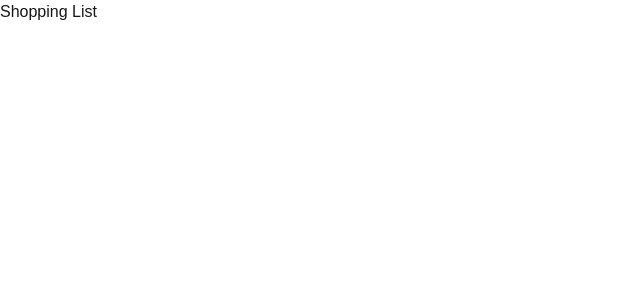
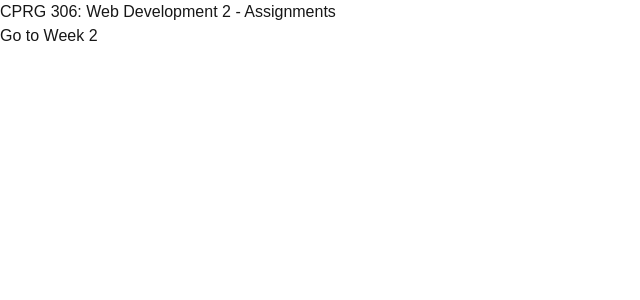
Before and after one commit to AsadSait1998/cprg306-assignments, a Next.js app: page /week-2 in a window 1280 px wide. Shown: the top 300 px of the page, without its empty margins (0-640 px from the left). Built offline with nearby package versions, Linux system fonts and the light colour scheme.

Commit message:
Update page.tsx

```diff
--- a/app/week-2/page.tsx
+++ b/app/week-2/page.tsx
@@ -1,7 +1,11 @@
+import Link from "next/link";
+
 export default function Page() {
   return (
     <main>
-      <h1>Shopping List</h1>
+      <h1>CPRG 306: Web Development 2 - Assignments</h1>
+
+      <Link href="/week-2">Go to Week 2</Link>
     </main>
   );
 }
```
